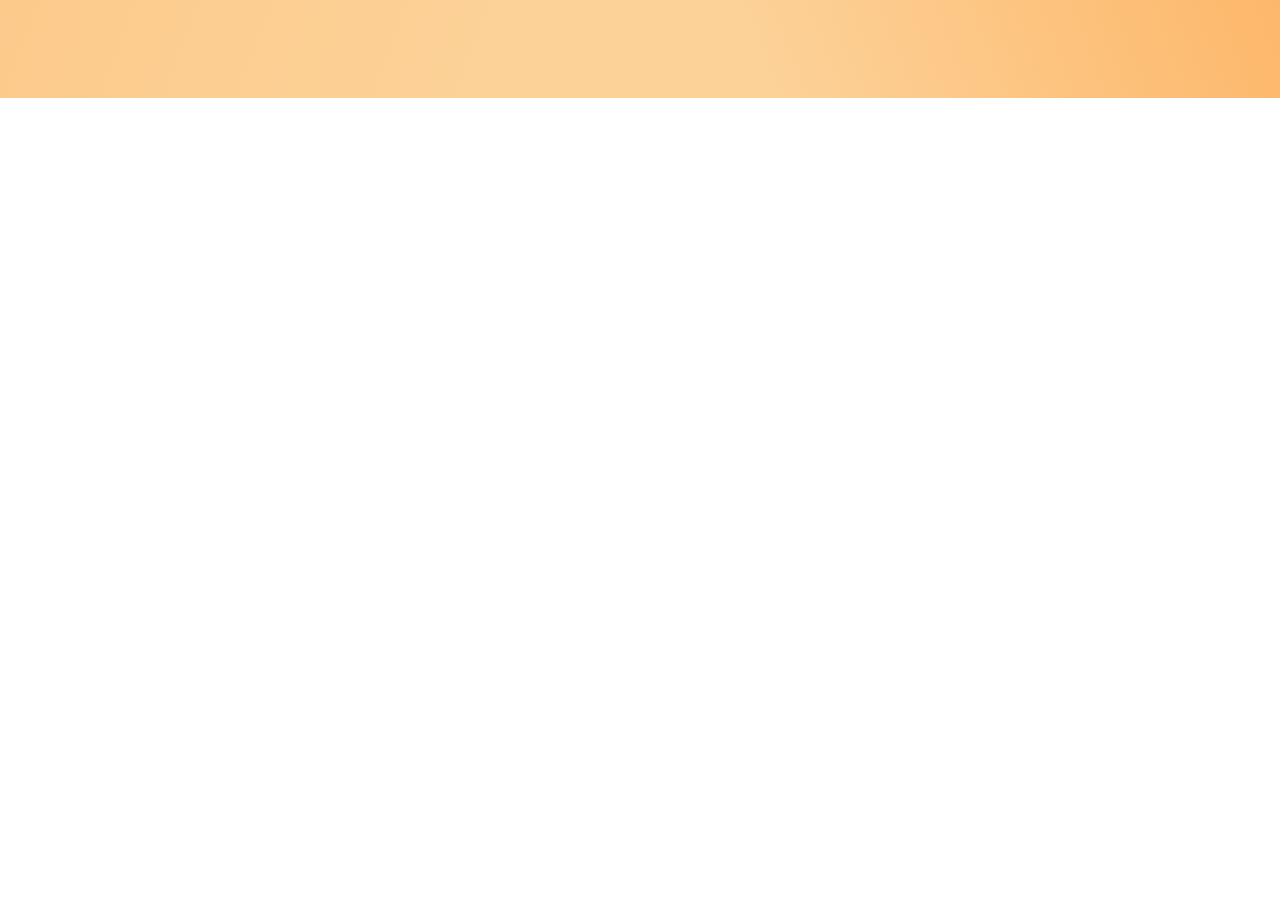
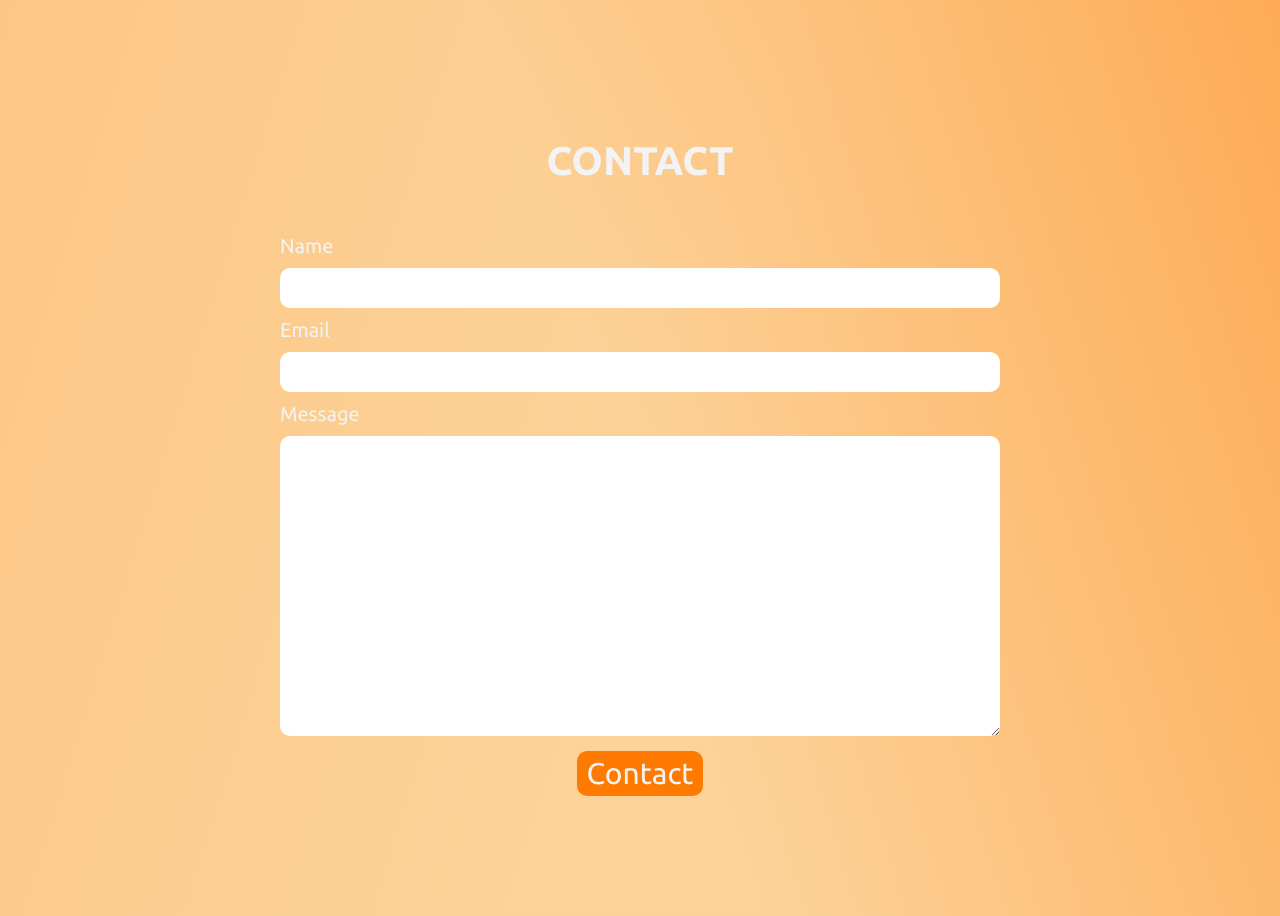
Before and after one commit to OzDuverger/simple-dev-portfolio, a Nuxt app: page / in a window 1280 px wide. Shown: the part 3226-4142 px from the top of the page. Before the commit the page ends 3324 px from the top, so only its background shows below. Built offline with nearby package versions, Linux system fonts and the light colour scheme.

Commit message:
simple-dev-portfolio : add contact

```diff
--- a/app.vue
+++ b/app.vue
@@ -107,6 +107,10 @@
         <ClickableBox title="Police app recovery" link="https://github.com/OzDuverger/Unity_App_Police" />
         <ClickableBox title="TrapFairies recovery" link="https://github.com/OzDuverger/Unity_TrapFairies" />
       </div>
+    </section>
+    <section id="contact" class="container">
+      <h2>CONTACT</h2>
+      <Contact />
     </section>
   </div>
 </template>
@@ -276,7 +280,7 @@ const hoverOther = () => {
     @include flex($justify: space-between);
   }
 
-  #presentation, #contact, #activities, #formations, #languages, #projects {
+  #presentation, #contact, #activities, #formations, #languages, #projects, #contact {
 
     width: 100%;
     margin: 3rem auto;
--- a/assets/main.scss
+++ b/assets/main.scss
@@ -7,6 +7,7 @@ html {
     font-family: "Ubuntu", sans-serif;
     font-weight: 400;
     font-style: normal;
+    overflow-x: hidden;
     background: linear-gradient(to right bottom,#FF7A00,rgba(252, 208, 146, .75) 70%);
 
     * {
@@ -33,7 +34,7 @@ html {
             border: none;
         }
 
-        input {
+        input, textarea {
             outline: none;
             border: none;
             font-family: 'Geomanist', sans-serif;
--- /dev/null
+++ b/components/Contact.vue
@@ -0,0 +1,102 @@
+<template>
+    <form ref="form" @submit.prevent="sendEmail">
+        <div class="datum">
+            <label>Name</label>
+            <input type="text" name="user_name" />
+        </div>
+        <div class="datum">
+            <label>Email</label>
+            <input type="email" name="user_email" />
+        </div>
+        <div class="datum">
+            <label>Message</label>
+            <textarea name="message" />
+        </div>
+        <button type="submit">Contact</button>
+        <div :class="messageSent ? 'message-sent' : 'waiting'">Message Sent !</div>
+    </form>
+</template>
+
+<script setup>
+import { ref } from "vue"
+import emailjs from "@emailjs/browser"
+
+const config = useRuntimeConfig()
+let messageSent = ref(false)
+const form = ref(null)
+
+const sendEmail = async () => {
+    if (!process.client || !form.value)
+        return
+    try {
+        await emailjs
+        .sendForm(config.public.emailJsServiceId, config.public.emailJsTemplateDevId, form.value, {
+            publicKey: config.public.emailJsPublicKey,
+        })
+        console.log("SUCCESS!")
+        messageSent.value = true
+        form.value.reset()
+        setTimeout(() => messageSent.value = false, 2000)
+    } catch(error) {
+        console.log("FAILED... " + error)
+    }
+}
+
+</script>
+
+<style lang="scss" scoped>
+@import "../assets/variables";
+
+form {
+    width: 90%;
+    @include flex($direction: column, $justify: space-around);
+
+    .datum {
+        width: 100%;
+        @include flex($direction: column, $align: flex-start);
+
+        label {
+            padding: 10px 0;
+        }
+
+        input {
+            width: 100%;
+            height: 2rem;
+            border-radius: 10px;
+        }
+
+        textarea {
+            width: 100%;
+            height: 15rem;
+            border-radius: 10px;
+        }
+    }
+
+    button {
+        padding: 5px 10px;
+        margin: 15px auto;
+        border-radius: 10px;
+        font-size: 1.5rem;
+        background-color: $orange;
+
+        &:hover, &:active {
+            background-color: rgba($orange, 0.75);
+        }
+    }
+
+    .waiting {
+        opacity: 0;
+        padding: 5px 10px;
+        border-radius: 10px;
+        font-size: 1.5rem;
+    }
+
+    .message-sent {
+        opacity: 1;
+        padding: 5px 10px;
+        border-radius: 10px;
+        background-color: $orange;
+        font-size: 1.5rem;
+    }
+}
+</style>
--- a/nuxt.config.ts
+++ b/nuxt.config.ts
@@ -1,6 +1,6 @@
 // https://nuxt.com/docs/api/configuration/nuxt-config
 export default defineNuxtConfig({
-  compatibilityDate: '2025-05-15',
+  compatibilityDate: "2025-05-15",
   devtools: { enabled: true },
   css: ["~/assets/main.scss"],
   app: {
@@ -10,5 +10,12 @@ export default defineNuxtConfig({
         { rel: "icon", type: "image/x-icon", href: "/Oz_name.ico" }
       ]
     }
+  },
+  runtimeConfig: {
+    public: {
+      emailJsServiceId: process.env.NUXT_PUBLIC_EMAILJS_SERVICE_ID,
+      emailJsTemplateDevId: process.env.NUXT_PUBLIC_EMAILJS_TEMPLATE_DEV_ID,
+      emailJsPublicKey: process.env.NUXT_PUBLIC_EMAILJS_PUBLIC_KEY
+    }
   }
 })
--- a/package.json
+++ b/package.json
@@ -10,6 +10,7 @@
     "postinstall": "nuxt prepare"
   },
   "dependencies": {
+    "@emailjs/browser": "^4.4.1",
     "gsap": "^3.13.0",
     "nuxt": "^3.17.4",
     "sass": "^1.89.1",
```
Also changed, not shown: 1 other file (tests, documents, lock files or other folders).
